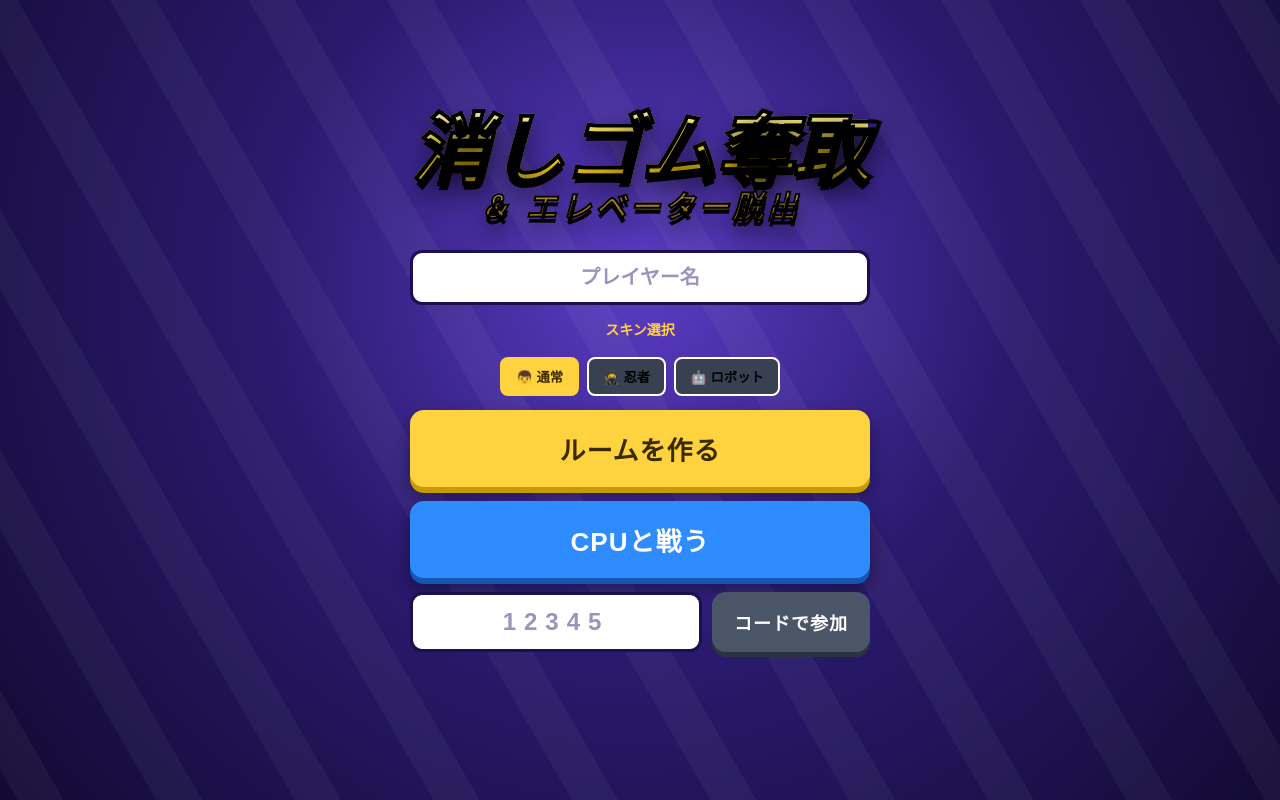
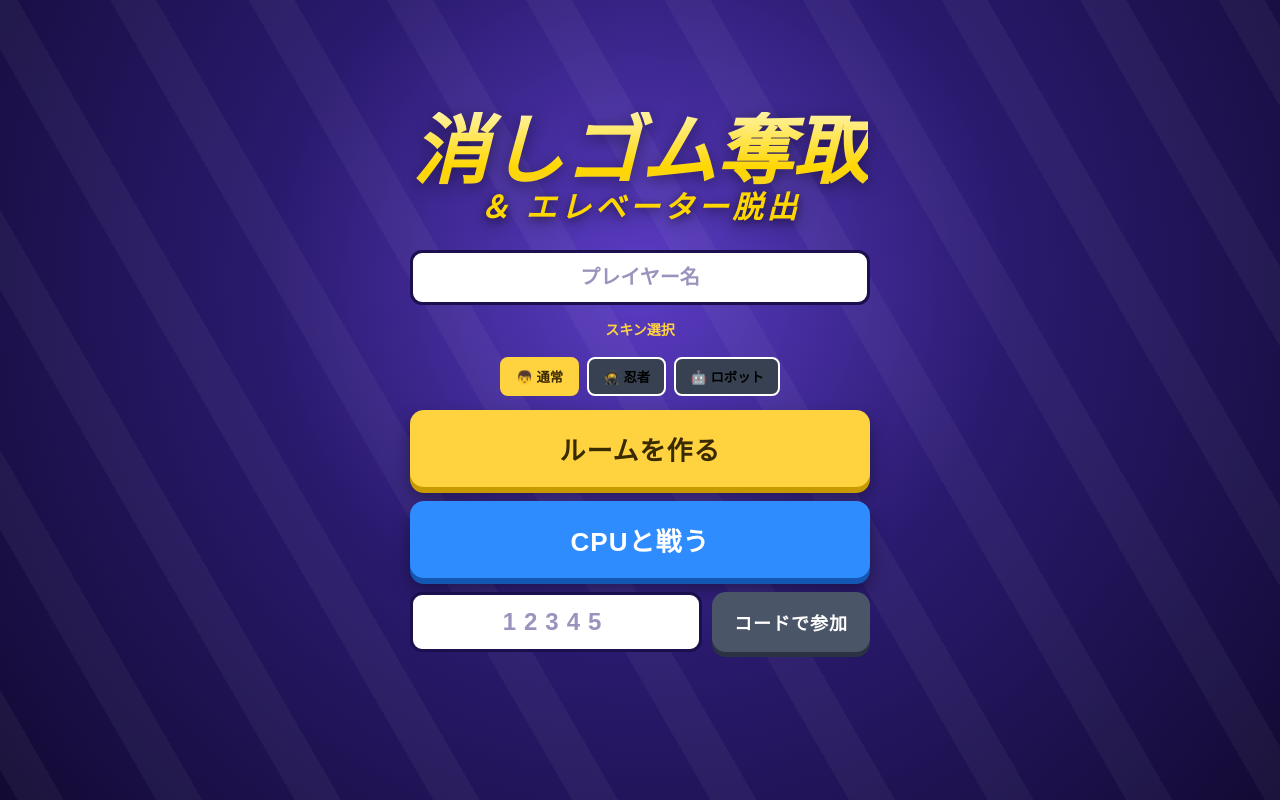
Before and after one commit to bananajrk-debug/Elevator-Escape, a website: page public/index.html in a window 1280 px wide. Drawn offline with nearby package versions, Linux system fonts and the light colour scheme; no server answers.

Commit message:
Update index.html

```diff
--- a/public/index.html
+++ b/public/index.html
@@ -39,8 +39,10 @@
 
   /* ---------- スタート画面 ---------- */
   #title { align-items: center; justify-content: center; flex-direction: column; text-align: center; }
-  .logo { position: relative; font-size: clamp(34px, 7vw, 76px); font-weight: 900; font-style: italic; line-height: 1.05; -webkit-text-stroke: 4px #000000; paint-order: stroke fill; text-shadow: 0 6px 0 #000000, 0 12px 24px rgba(0,0,0,.8); background: linear-gradient(180deg, #fff3a1 0%, #ffd700 45%, #d4af37 70%, #996515 100%); -webkit-background-clip: text; background-clip: text; color: transparent; }
-  .logo small { display: block; font-size: .4em; -webkit-text-stroke: 2px #000000; letter-spacing: 4px; }
+
+  /* タイトル文字：ドス黒いモヤ（シャドウ）を消してスッキリ綺麗な金色グラデーションに修正 */
+  .logo { position: relative; font-size: clamp(34px, 7vw, 76px); font-weight: 900; font-style: italic; line-height: 1.05; background: linear-gradient(180deg, #fff3a1 0%, #ffd700 50%, #e6ca65 100%); -webkit-background-clip: text; background-clip: text; color: transparent; filter: drop-shadow(0 4px 8px rgba(0,0,0,0.4)); }
+  .logo small { display: block; font-size: .4em; letter-spacing: 4px; color: #ffd700; filter: drop-shadow(0 2px 4px rgba(0,0,0,0.4)); }
 
   .center { position: relative; display: flex; flex-direction: column; align-items: center; gap: 14px; width: min(92vw, 460px); margin-top: 26px; }
   .center .btn.big { width: 100%; font-size: 26px; padding: 20px 10px; }
@@ -88,7 +90,7 @@
   #codeModal .sub { margin-top: 16px; color: #cfc9f5; }
   #codeModal .btn { margin-top: 20px; font-size: 20px; padding: 14px 34px; }
 
-  /* 勝利・敗北のスタイリッシュなリザルト画面 */
+  /* 勝利・敗北のリザルト画面 */
   #result { background: rgba(5, 3, 15, 0.88); align-items: center; justify-content: center; flex-direction: column; text-align: center; }
   #result h1 { font-size: 80px; margin: 0 0 10px; font-style: italic; font-weight: 900; letter-spacing: 2px; text-shadow: 0 8px 0 #000, 0 0 30px rgba(0,0,0,0.8); }
   #result.win h1 { color: #4ade80; -webkit-text-stroke: 3px #14532d; }
@@ -276,7 +278,7 @@ function toast(m) {
 socket.on('eraserGot', (targetRole, playerName) => {
   const cn = $('centerNotice');
   if (targetRole === 'runner') {
-    cn.textContent = '📦 消しゴムを獲得！';
+    cn.textContent = '📦 消しゴム獲得！';
     cn.style.color = '#ffd23f';
   } else {
     cn.textContent = '🚨 消しゴムが奪われた！';
@@ -292,7 +294,6 @@ socket.on('state', (s) => {
   TH = (2 - s.side) * Math.PI / 2;
   if (s.s === 'playing') ended = false;
 
-  // 勝敗決定時のリザルト画面表示（VICTORY / DEFEAT）
   if (s.s !== 'playing' && !ended) {
     ended = true;
     const runnerWin = s.s === 'runwin';
@@ -472,7 +473,6 @@ function frame(now) {
   ctx.fillStyle = '#000'; ctx.fillRect(0, 0, cv.width, cv.height);
   if (!inGame || !world || !state) return;
 
-  // ===== 逃げ側プレイヤーがエレベーターに入って脱出カウントダウン中の演出 =====
   if (state.me.escaping > 0) {
     ctx.fillStyle = '#0a0618'; ctx.fillRect(0, 0, cv.width, cv.height);
     const cx = cv.width / 2, cy = cv.height / 2;
@@ -540,7 +540,6 @@ function frame(now) {
   const sh = danger * (state.me.e ? 4 : 1.5);
   SX = sh ? (Math.random() - 0.5) * sh * 2 : 0; SY = sh ? (Math.random() - 0.5) * sh * 2 : 0;
 
-  // ===== パス1：ワールド（画面全体を明るく描画） =====
   withWorld(() => {
     ctx.drawImage(mazeCanvas, 0, 0);
     for (let i = 0; i < 4; i++) {
@@ -583,11 +582,8 @@ function frame(now) {
     if (state.me.al || myRole === 'oni') drawActor({ role: myRole, al: true, hp: state.me.hp, e: state.me.e, st: state.me.st, inv: state.me.inv, n: myName, skin: mySkin }, meV, state.me.invis ? 0.3 : 1, true, now);
   });
 
-  // ※「ドス黒いモヤ（グラデーション）」コードは完全に除去済みです※
-
   const cx = cv.width / 2 + SX, cy = cv.height / 2 + SY;
 
-  // 消しゴムの方向を示す三角形インジケーター
   if (myRole === 'runner' && state.er && !state.er.c && state.er.x != null) {
     const p = w2s(state.er.x, state.er.y);
     if (p.x < 40 || p.x > cv.width - 40 || p.y < 40 || p.y > cv.height - 40) {
@@ -598,7 +594,6 @@ function frame(now) {
     }
   }
 
-  // エレベーターの光
   if (el.open) {
     for (let i = 0; i < 4; i++) {
       if (myRole === 'runner' && i !== state.side) continue;
@@ -615,7 +610,6 @@ function frame(now) {
   drawMini(now);
   updateHud();
 
-  // Mキーによる全体マップ描画
   if (mapOpen) {
     ctx.fillStyle = 'rgba(0,0,0,0.85)'; ctx.fillRect(0, 0, cv.width, cv.height);
     const mapSize = Math.min(cv.width, cv.height) * 0.75;
```
